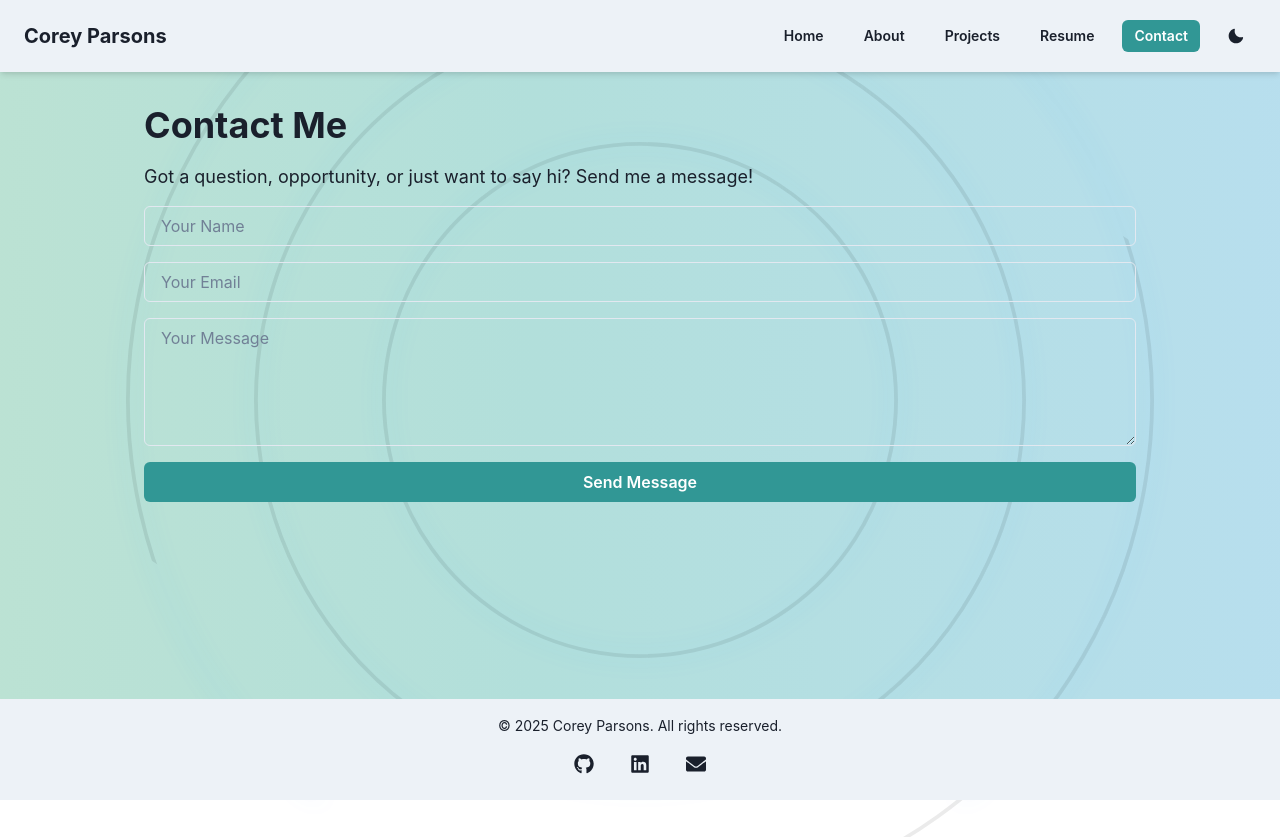
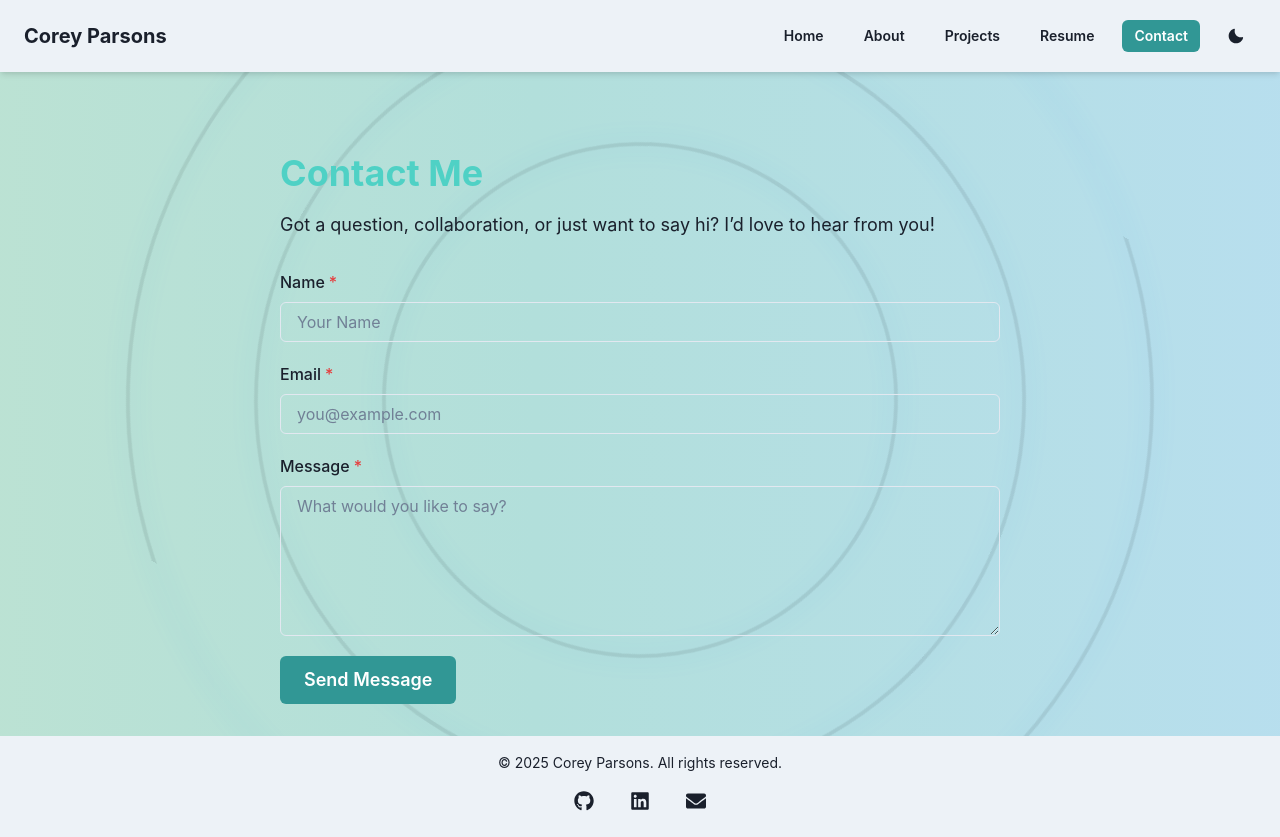
Before and after one commit to cpars/Portfolio, a React (Vite) app: page /contact in a window 1280 px wide. Before the commit the page ends 800 px from the top, so only its background shows below. Built offline with nearby package versions, Linux system fonts and the light colour scheme.

Commit message:
Added contact form functionality via formspree

```diff
--- a/src/pages/Contact.tsx
+++ b/src/pages/Contact.tsx
@@ -1,3 +1,4 @@
+// src/pages/Contact.tsx
 import {
   Heading,
   Text,
@@ -6,30 +7,128 @@ import {
   Input,
   Textarea,
   Button,
+  useToast,
+  FormControl,
+  FormLabel,
 } from "@chakra-ui/react";
+import { useState } from "react";
 import PageWrapper from "../components/PageWrapper";
 import AnimatedBackground from "../components/AnimatedBackground";
 import OrbitingLines from "../components/OrbitingLines";
 
 const Contact = () => {
+  const [formData, setFormData] = useState({
+    name: "",
+    email: "",
+    message: "",
+  });
+  const [submitting, setSubmitting] = useState(false);
+  const toast = useToast();
+
+  const formEndpoint = "https://formspree.io/f/movdjlby"; // 🔁 Replace with your actual Formspree endpoint
+
+  const handleChange = (
+    e: React.ChangeEvent<HTMLInputElement | HTMLTextAreaElement>
+  ) => {
+    setFormData({ ...formData, [e.target.name]: e.target.value });
+  };
+
+  const handleSubmit = async (e: React.FormEvent) => {
+    e.preventDefault();
+    setSubmitting(true);
+
+    try {
+      const response = await fetch(formEndpoint, {
+        method: "POST",
+        headers: { "Content-Type": "application/json" },
+        body: JSON.stringify(formData),
+      });
+
+      if (response.ok) {
+        toast({
+          title: "Message sent!",
+          description: "I'll get back to you soon 👋",
+          status: "success",
+          duration: 4000,
+          isClosable: true,
+        });
+        setFormData({ name: "", email: "", message: "" });
+      } else {
+        throw new Error("Failed to send message.");
+      }
+    } catch {
+      toast({
+        title: "Something went wrong.",
+        description: "Please try again later.",
+        status: "error",
+        duration: 4000,
+        isClosable: true,
+      });
+    } finally {
+      setSubmitting(false);
+    }
+  };
+
   return (
     <PageWrapper>
       <AnimatedBackground />
       <OrbitingLines />
-      <Box>
-        <Heading as="h1" mb={4}>
+
+      <Box position="relative" zIndex={1} maxW="3xl" mx="auto" mt={12} px={6}>
+        <Heading as="h1" mb={4} color="teal.300">
           Contact Me
         </Heading>
-        <Text fontSize="lg" mb={4}>
-          Got a question, opportunity, or just want to say hi? Send me a
-          message!
+        <Text fontSize="lg" mb={8}>
+          Got a question, collaboration, or just want to say hi? I’d love to
+          hear from you!
         </Text>
-        <Stack spacing={4}>
-          <Input placeholder="Your Name" />
-          <Input placeholder="Your Email" type="email" />
-          <Textarea placeholder="Your Message" rows={5} />
-          <Button colorScheme="teal">Send Message</Button>
-        </Stack>
+
+        <Box as="form" onSubmit={handleSubmit}>
+          <Stack spacing={5}>
+            <FormControl isRequired>
+              <FormLabel>Name</FormLabel>
+              <Input
+                name="name"
+                placeholder="Your Name"
+                value={formData.name}
+                onChange={handleChange}
+              />
+            </FormControl>
+
+            <FormControl isRequired>
+              <FormLabel>Email</FormLabel>
+              <Input
+                type="email"
+                name="email"
+                placeholder="you@example.com"
+                value={formData.email}
+                onChange={handleChange}
+              />
+            </FormControl>
+
+            <FormControl isRequired>
+              <FormLabel>Message</FormLabel>
+              <Textarea
+                name="message"
+                rows={6}
+                placeholder="What would you like to say?"
+                value={formData.message}
+                onChange={handleChange}
+              />
+            </FormControl>
+
+            <Button
+              type="submit"
+              colorScheme="teal"
+              isLoading={submitting}
+              loadingText="Sending"
+              size="lg"
+              w="fit-content"
+            >
+              Send Message
+            </Button>
+          </Stack>
+        </Box>
       </Box>
     </PageWrapper>
   );
```
